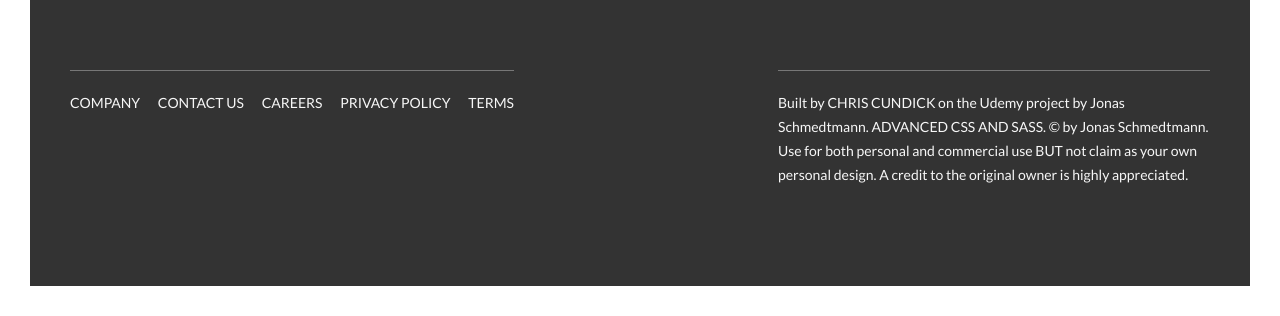
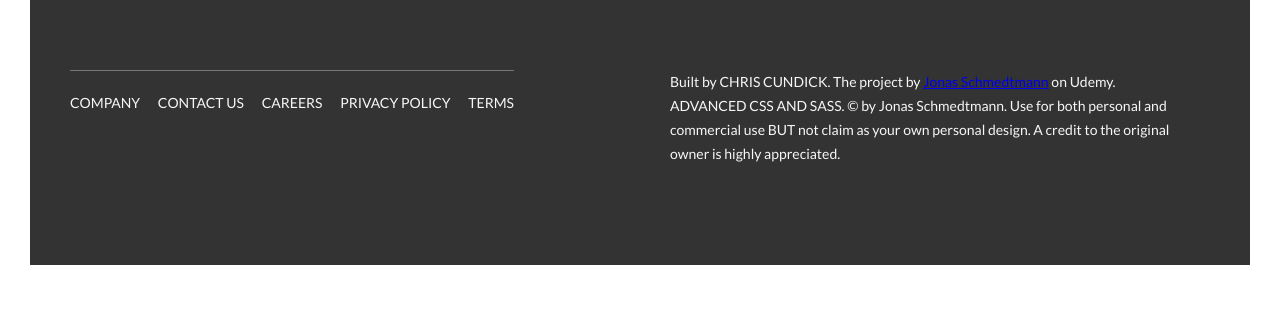
Before and after one commit to ChrisCundick/Natours, a website: page index.html in a window 1280 px wide. Shown: the part 5792-6108 px from the top of the page. After the commit the page ends 6087 px from the top, so only its background shows below. Drawn offline with Linux system fonts and the light colour scheme.

Commit message:
Fixed a couple typos and updated the footer citation to add a user link of Jonas on Udemy

```diff
--- a/index.html
+++ b/index.html
@@ -366,8 +366,8 @@
                     </div>
                 </div>
                 <div class="col-1-of-2">
-                    <p class="footer__copywrite">
-                        Built by <a href="#" class="footer__link">Chris Cundick</a> on the Udemy project by Jonas Schmedtmann. <a href="#" class="footer__link">Advanced CSS and Sass.</a> &copy; by Jonas Schmedtmann. Use for both personal and commercial use BUT not claim as your own personal design. A credit to the original owner is highly appreciated.
+                    <p class="footer__copyright">
+                        Built by <a href="#" class="footer__link">Chris Cundick</a>. The project by <a href="https://www.udemy.com/user/jonasschmedtmann/">Jonas Schmedtmann</a> on Udemy. <a href="#" class="footer__link">Advanced CSS and Sass.</a> &copy; by Jonas Schmedtmann. Use for both personal and commercial use BUT not claim as your own personal design. A credit to the original owner is highly appreciated.
                     </p>
                 </div>
             </div>
--- a/sass/layout/_footer.scss
+++ b/sass/layout/_footer.scss
@@ -65,7 +65,7 @@
         }
     }
 
-    &__copywrite {
+    &__copyright {
         border-top: solid 1px $color-gray-dark;
         padding-top: 2rem;
         width: 80%;
```
